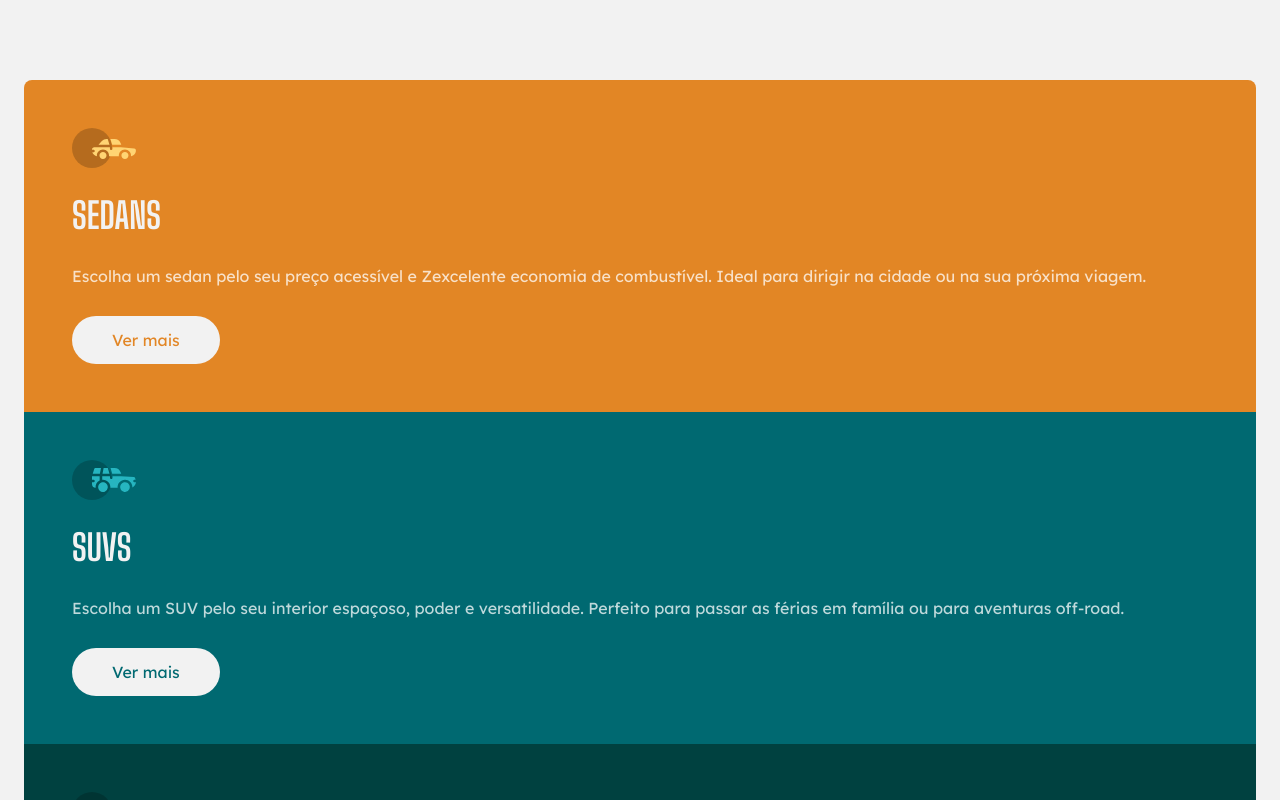
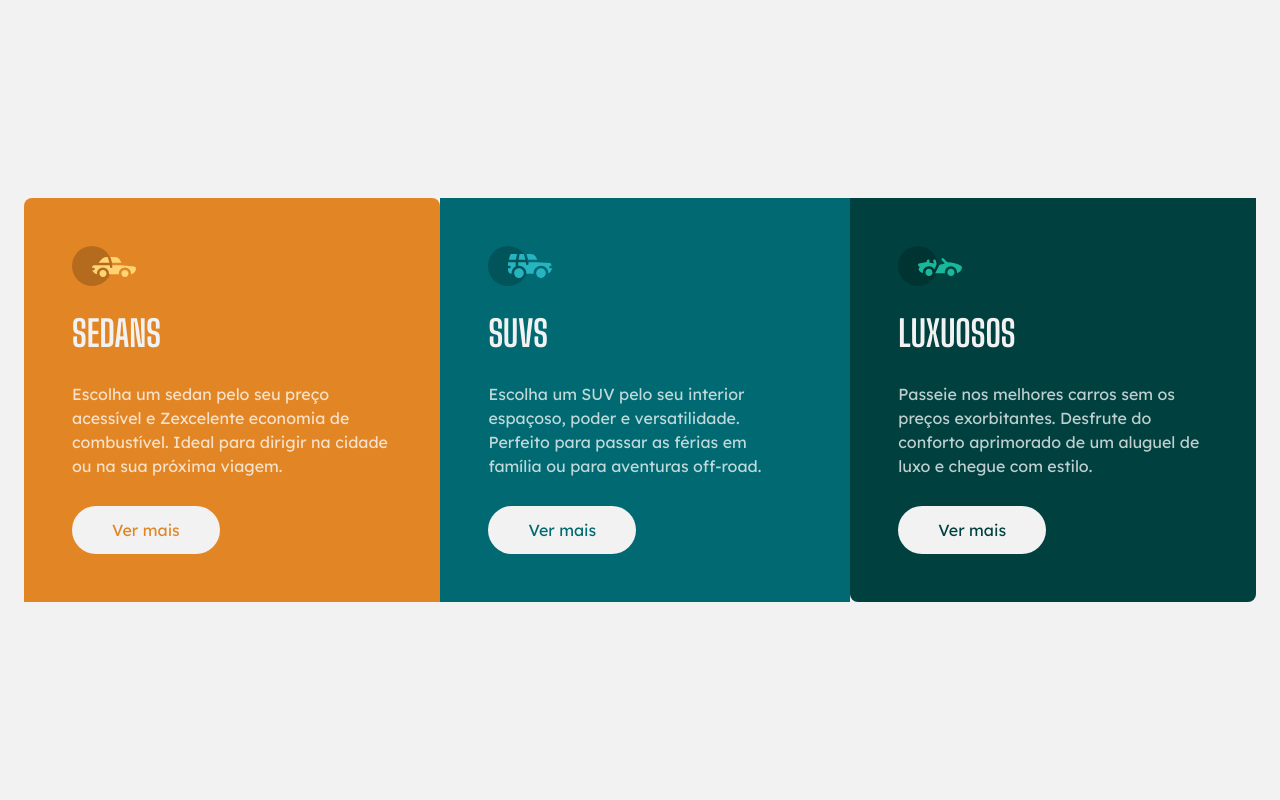
Before and after one commit to Vinicius168/PROJETO-CARROS, a React (Vite) app: page / in a window 1280 px wide. Shown: the top 800 px of the page. Built offline with nearby package versions, Linux system fonts and the light colour scheme.

Commit message:
primeiro commit da responsividade

```diff
--- a/src/App.jsx
+++ b/src/App.jsx
@@ -4,8 +4,8 @@
 
 export default function App() {
   return (
-    <main className="min-h-svh bg-offwhitebg py-20 px-6">
-      <section>
+    <main className="min-h-svh bg-offwhitebg py-20 px-6 antialiased lg:flex justify-center items-center">
+      <section className="lg:flex">
         <div className="bg-orange p-12 rounded-t-lg">
           <img src={iconSedans} alt="icone do sedan" className="mb-7"/>
           <h2 className="font-shoulders mb-7 uppercase text-4xl font-bold text-offwhitebg">Sedans</h2>
```
